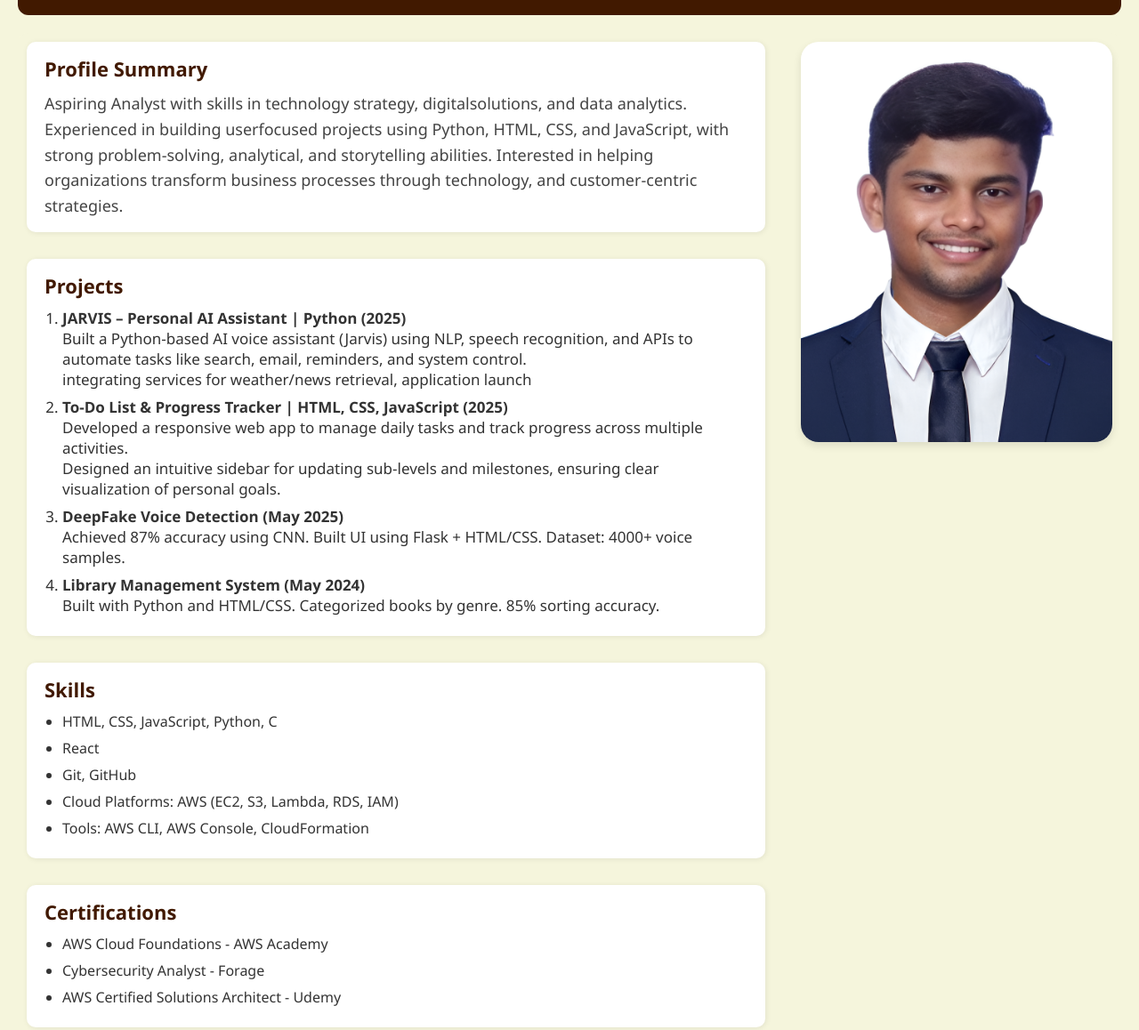
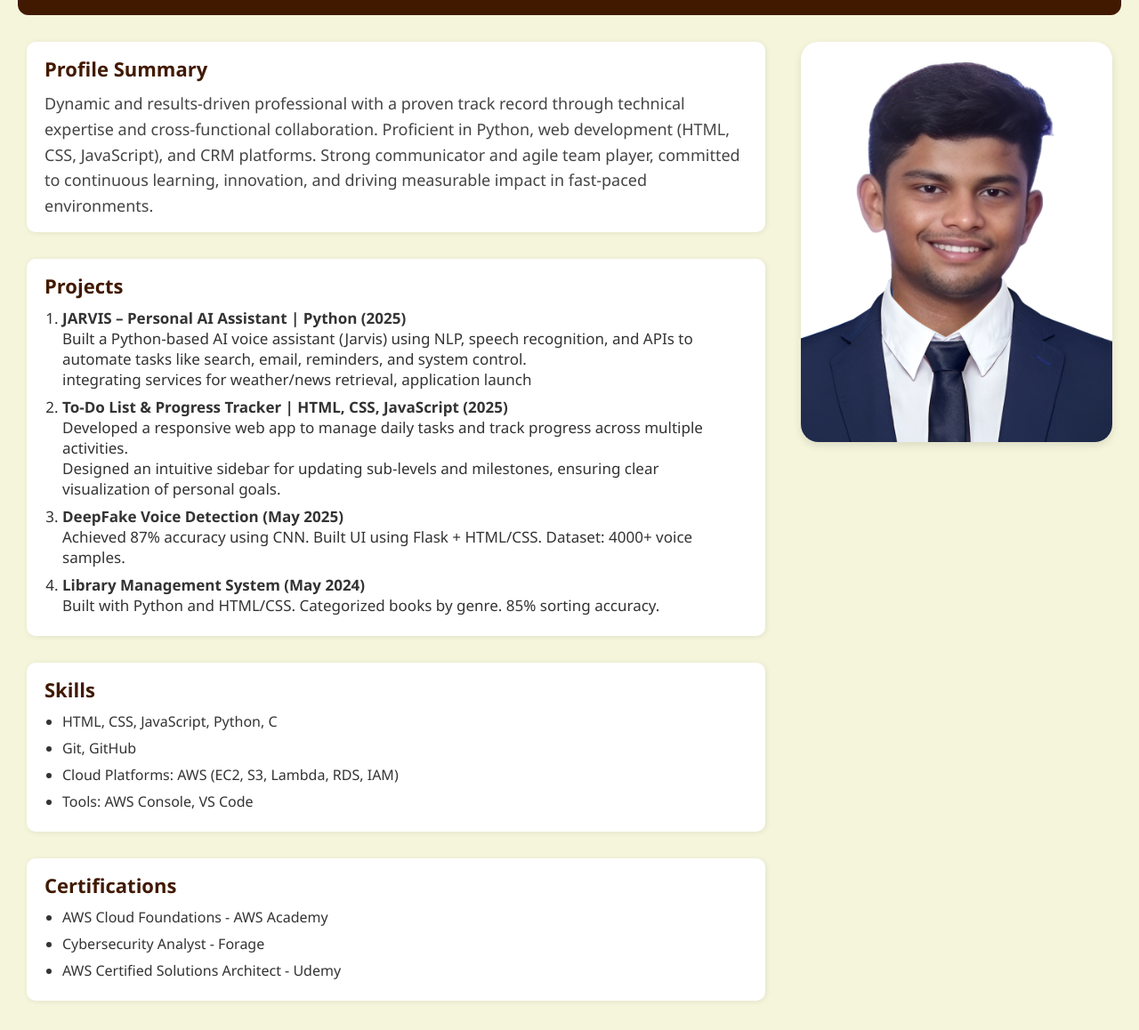
Before and after one commit to Satej09/portfolio, a plain HTML site: page index.html in a window 1280 px wide. Shown: the part 118-1276 px from the top of the page at 89% size. Drawn offline with Linux system fonts and the light colour scheme.

Commit message:
Update index.html

```diff
--- a/index.html
+++ b/index.html
@@ -35,9 +35,10 @@
   <div class="left-column">
     <section class="profile-summary">
       <h3>Profile Summary</h3>
-      <h4>Aspiring Analyst with skills in technology strategy, digitalsolutions, and data analytics.
-        Experienced in building userfocused projects using Python, HTML, CSS, and JavaScript, with strong problem-solving, analytical, and storytelling abilities.
-        Interested in helping organizations transform business processes through technology, and customer-centric strategies. </h4>
+      <h4>Dynamic and results-driven professional with a proven track record through technical expertise and cross-functional collaboration.
+          Proficient in Python, web development (HTML, CSS, JavaScript), and CRM platforms.
+          Strong communicator and agile team player, committed to continuous learning, innovation, and driving measurable impact in fast-paced environments.
+ </h4>
     </section>
 
     <section class="Project-summary">
@@ -70,10 +71,9 @@
       <h3>Skills</h3>
       <ul>
         <li>HTML, CSS, JavaScript, Python, C</li>
-        <li>React</li>
         <li>Git, GitHub</li>
         <li>Cloud Platforms: AWS (EC2, S3, Lambda, RDS, IAM)</li>
-        <li>Tools: AWS CLI, AWS Console, CloudFormation</li>
+        <li>Tools: AWS Console, VS Code </li>
       </ul>
     </section>
 
```
